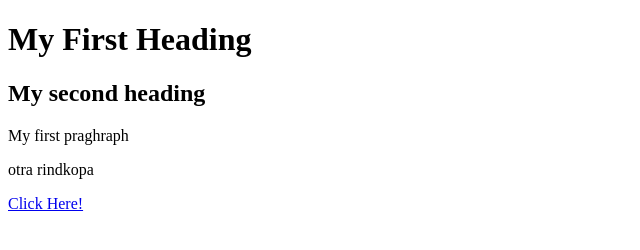
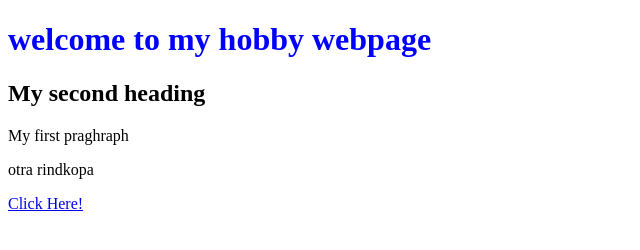
Before and after one commit to eelz1naaa/MFWB, a plain HTML site: page index.html in a window 1280 px wide. Shown: the whole page, without its empty margins (0-640 px from the left). Drawn offline with Linux system fonts and the light colour scheme.

Commit message:
Update index.html
update

```diff
--- a/index.html
+++ b/index.html
@@ -2,7 +2,7 @@
 <html>
 <body>
 
-<h1>My First Heading</h1>
+<h1 style="color:blue;">welcome to my hobby webpage</h1>
 <h2>My second heading</h2>
 
 <p>My first praghraph</p>
```
